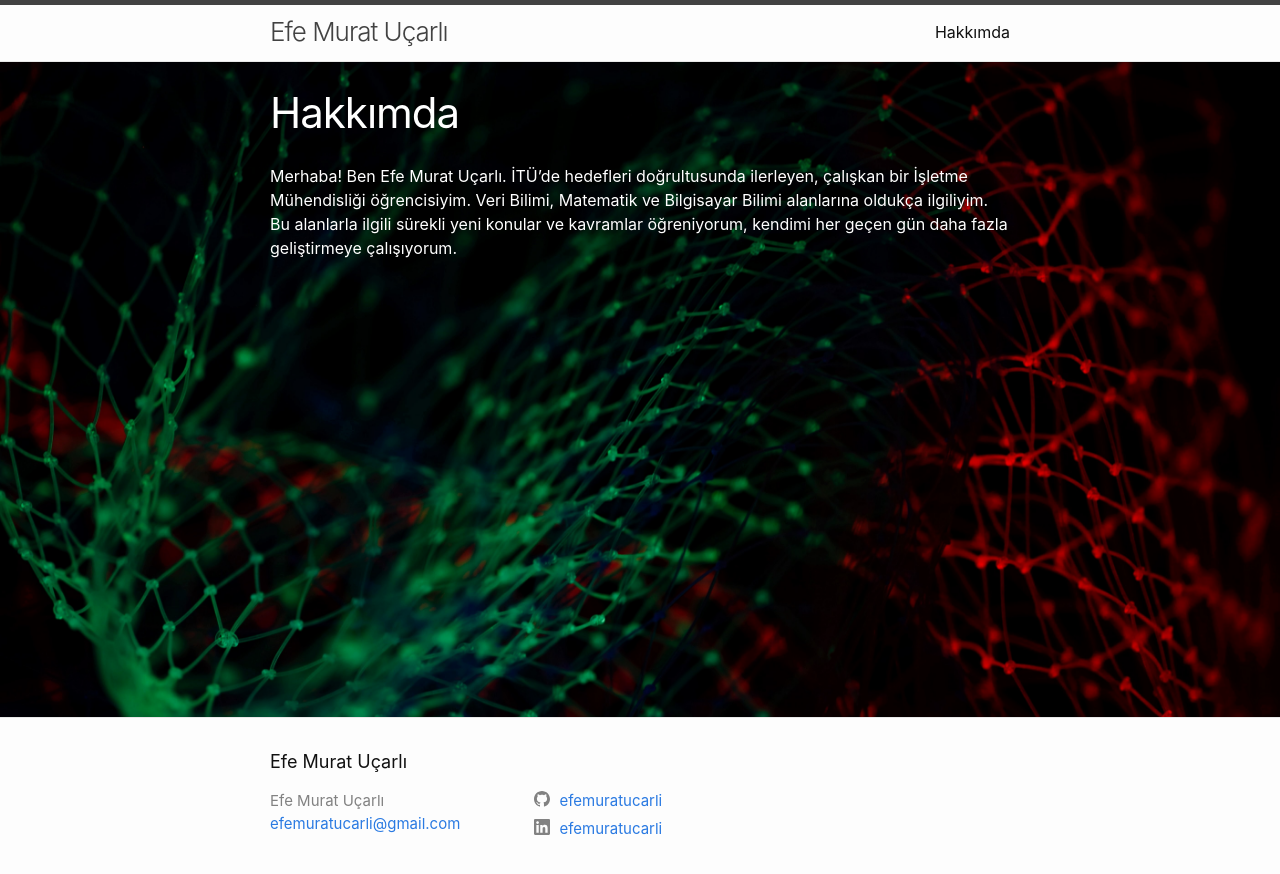
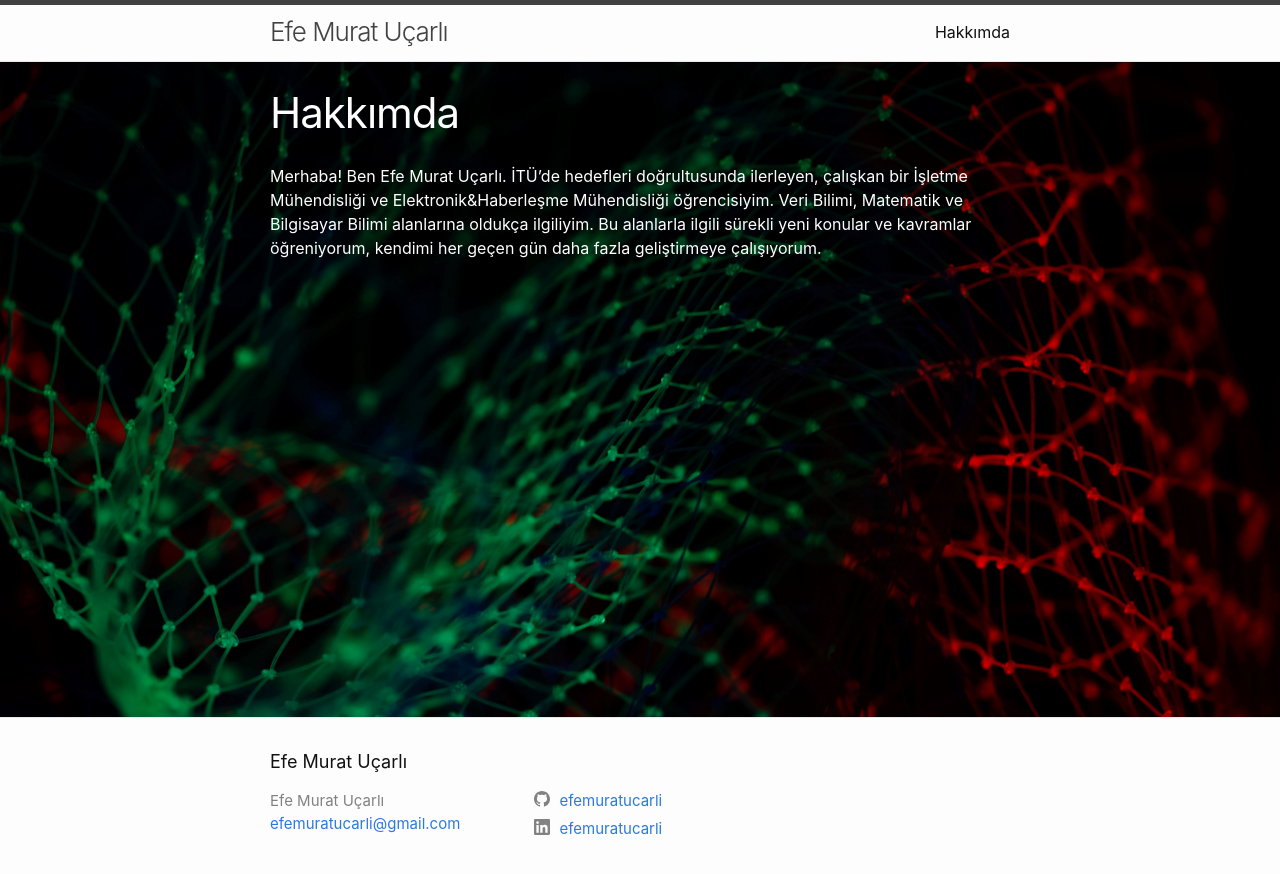
Before and after one commit to efemuratucarli/personal_page, a Jekyll site: the page built from docs/about.markdown, in a window 1280 px wide. Shown: the top 874 px of the page. Built offline with Jekyll 4.4.1, drawn with Linux system fonts in a browser that asks for light colours.

Commit message:
Add favicon and update about section

```diff
--- a/docs/_includes/head.html
+++ b/docs/_includes/head.html
@@ -12,4 +12,5 @@
     {% if page.use_math %}
     {% include mathjax_support.html %}
     {% endif %}
+  <link rel="icon" type="image/x-icon" href="/images/favicon.jpg">
 </head>
--- a/docs/about.markdown
+++ b/docs/about.markdown
@@ -4,4 +4,4 @@ title: Hakkımda
 permalink: /about/index.html
 ---
 
-Merhaba! Ben Efe Murat Uçarlı. İTÜ'de hedefleri doğrultusunda ilerleyen, çalışkan bir İşletme Mühendisliği öğrencisiyim. Veri Bilimi, Matematik ve Bilgisayar Bilimi alanlarına oldukça ilgiliyim. Bu alanlarla ilgili sürekli yeni konular ve kavramlar öğreniyorum, kendimi her geçen gün daha fazla geliştirmeye çalışıyorum.
+Merhaba! Ben Efe Murat Uçarlı. İTÜ'de hedefleri doğrultusunda ilerleyen, çalışkan bir İşletme Mühendisliği ve Elektronik&Haberleşme Mühendisliği öğrencisiyim. Veri Bilimi, Matematik ve Bilgisayar Bilimi alanlarına oldukça ilgiliyim. Bu alanlarla ilgili sürekli yeni konular ve kavramlar öğreniyorum, kendimi her geçen gün daha fazla geliştirmeye çalışıyorum.
```
Also changed, not shown: docs/images/favicon.jpg (added).
